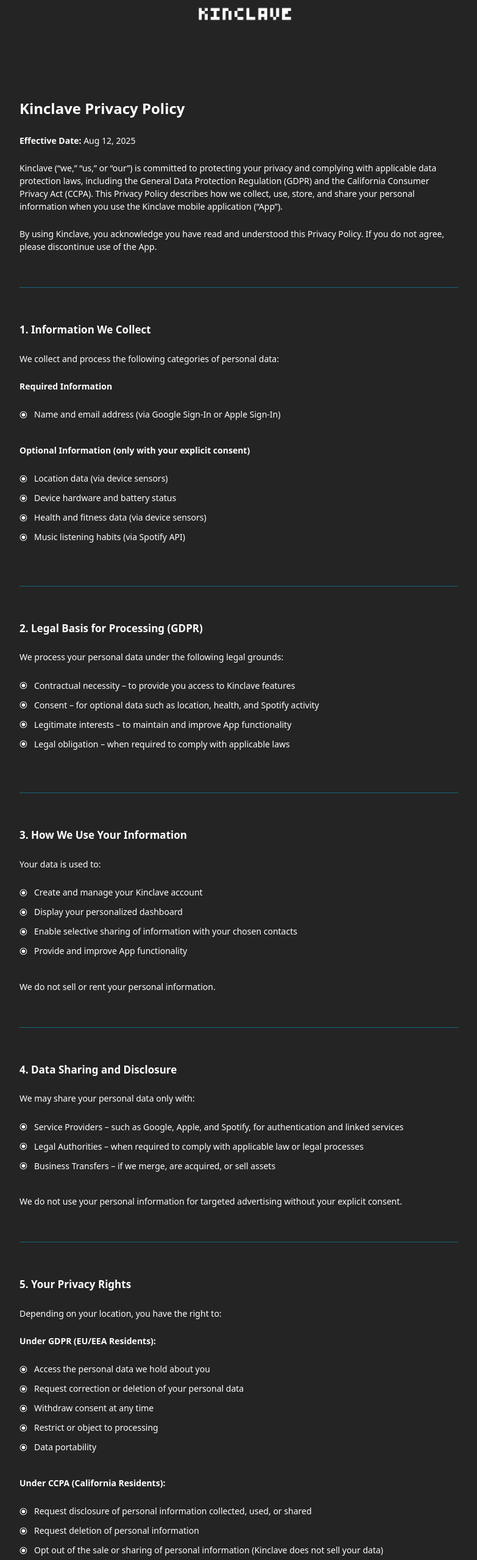
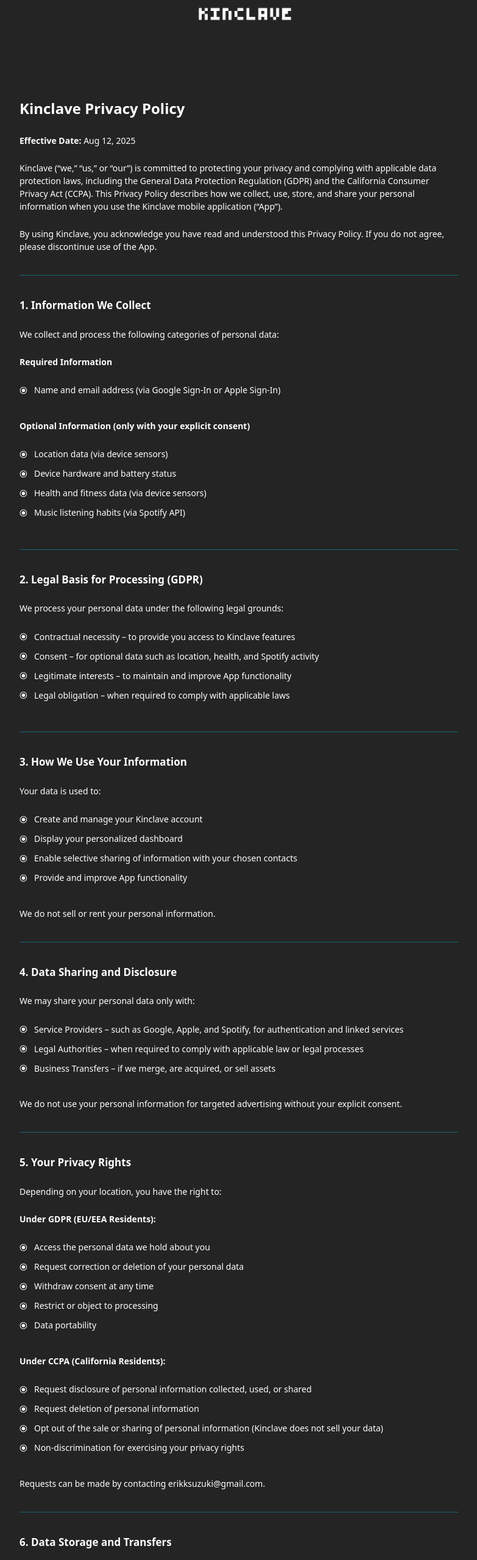
Before and after one commit to erikksuzuki/kinclave-web, a React (Vite) app: page / in a window 1280 px wide. Shown: the part 238-2797 px from the top of the page at 61% size, without its empty margins (248-1031 px from the left). Built offline with nearby package versions, Linux system fonts and the light colour scheme.

Commit message:
Update App.tsx

```diff
--- a/src/App.tsx
+++ b/src/App.tsx
@@ -65,7 +65,7 @@
             App.
           </p>
 
-          <hr className="my-[2em] h-0 border-t border-[rgba(0,200,255,0.4)]" />
+          <hr className="my-3 h-0 border-t border-[rgba(0,200,255,0.4)]" />
 
           <p className="exo-regular text-[14px] md:text-[17px] font-bold">
             1. Information We Collect
@@ -98,7 +98,7 @@
             ]}
           />
 
-          <hr className="my-[2em] h-0 border-t border-[rgba(0,200,255,0.4)]" />
+          <hr className="my-3 h-0 border-t border-[rgba(0,200,255,0.4)]" />
 
           <p className="exo-regular text-[14px] md:text-[17px] font-bold">
             2. Legal Basis for Processing (GDPR)
@@ -117,7 +117,7 @@
             ]}
           />
 
-          <hr className="my-[2em] h-0 border-t border-[rgba(0,200,255,0.4)]" />
+          <hr className="my-3 h-0 border-t border-[rgba(0,200,255,0.4)]" />
 
           <p className="exo-regular text-[14px] md:text-[17px] font-bold">
             3. How We Use Your Information
@@ -141,7 +141,7 @@
             We do not sell or rent your personal information.
           </p>
 
-          <hr className="my-[2em] h-0 border-t border-[rgba(0,200,255,0.4)]" />
+          <hr className="my-3 h-0 border-t border-[rgba(0,200,255,0.4)]" />
 
           <p className="exo-regular text-[14px] md:text-[17px] font-bold">
             4. Data Sharing and Disclosure
@@ -164,7 +164,7 @@
             without your explicit consent.
           </p>
 
-          <hr className="my-[2em] h-0 border-t border-[rgba(0,200,255,0.4)]" />
+          <hr className="my-3 h-0 border-t border-[rgba(0,200,255,0.4)]" />
 
           <p className="exo-regular text-[14px] md:text-[17px] font-bold">
             5. Your Privacy Rights
@@ -205,7 +205,7 @@
             Requests can be made by contacting erikksuzuki@gmail.com.
           </p>
 
-          <hr className="my-[2em] h-0 border-t border-[rgba(0,200,255,0.4)]" />
+          <hr className="my-3 h-0 border-t border-[rgba(0,200,255,0.4)]" />
 
           <p className="exo-regular text-[14px] md:text-[17px] font-bold">
             6. Data Storage and Transfers
@@ -217,7 +217,7 @@
             consent to such transfers, subject to safeguards required by law.
           </p>
 
-          <hr className="my-[2em] h-0 border-t border-[rgba(0,200,255,0.4)]" />
+          <hr className="my-3 h-0 border-t border-[rgba(0,200,255,0.4)]" />
 
           <p className="exo-regular text-[14px] md:text-[17px] font-bold">
             7. Data Retention
@@ -230,7 +230,7 @@
             settings.
           </p>
 
-          <hr className="my-[2em] h-0 border-t border-[rgba(0,200,255,0.4)]" />
+          <hr className="my-3 h-0 border-t border-[rgba(0,200,255,0.4)]" />
 
           <p className="exo-regular text-[14px] md:text-[17px] font-bold">
             8. Data Security
@@ -243,7 +243,7 @@
             security.
           </p>
 
-          <hr className="my-[2em] h-0 border-t border-[rgba(0,200,255,0.4)]" />
+          <hr className="my-3 h-0 border-t border-[rgba(0,200,255,0.4)]" />
 
           <p className="exo-regular text-[14px] md:text-[17px] font-bold">
             9. Third-Party Services
@@ -265,7 +265,7 @@
             We encourage you to review their privacy practices.
           </p>
 
-          <hr className="my-[2em] h-0 border-t border-[rgba(0,200,255,0.4)]" />
+          <hr className="my-3 h-0 border-t border-[rgba(0,200,255,0.4)]" />
 
           <p className="exo-regular text-[14px] md:text-[17px] font-bold">
             10. Changes to This Policy
@@ -277,7 +277,7 @@
             Kinclave after changes means you accept the updated terms.
           </p>
 
-          <hr className="my-[2em] h-0 border-t border-[rgba(0,200,255,0.4)]" />
+          <hr className="my-3 h-0 border-t border-[rgba(0,200,255,0.4)]" />
 
           <p className="exo-regular text-[14px] md:text-[17px] font-bold">
             11. Contact Us
```
